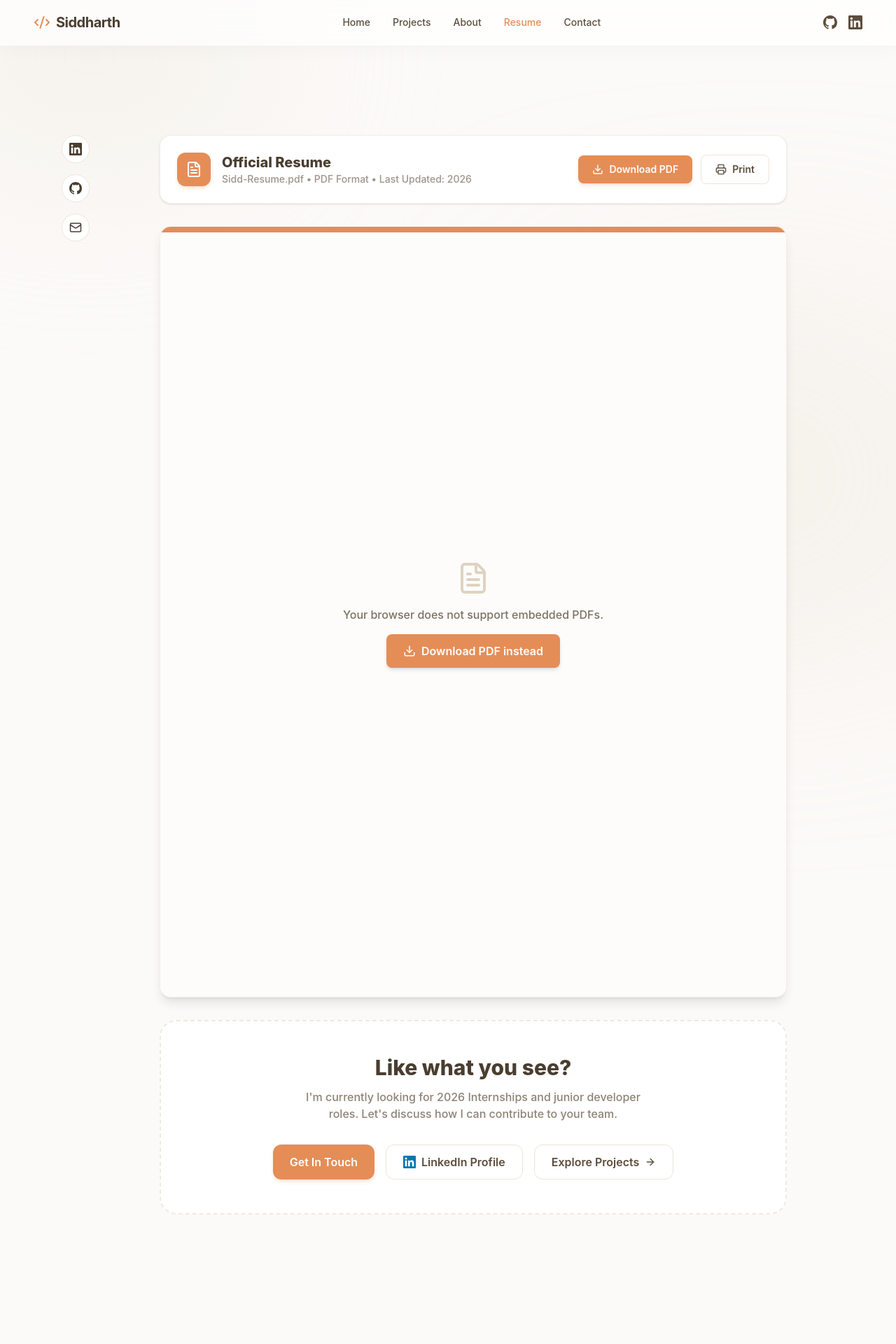
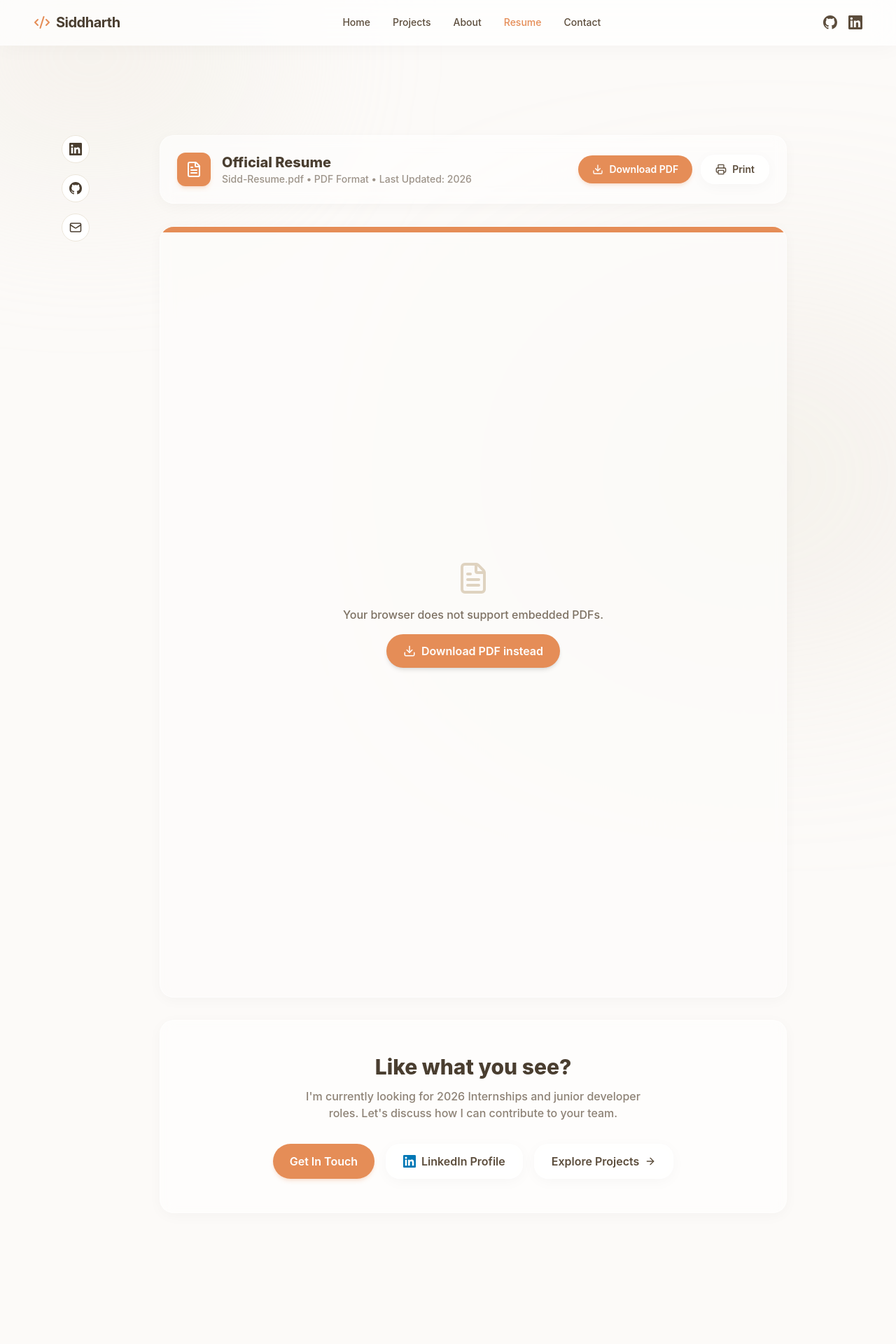
Before and after one commit to sidd-sharma22/sidd-tech, a React (Vite) app in the folder frontend/: page /resume in a window 1280 px wide. Shown: the top 1920 px of the page at 70% size. Built offline with nearby package versions, Linux system fonts and the light colour scheme.

Commit message:
feat: add ProfessionalEcosystem component and About and Resume pages

```diff
--- a/frontend/src/components/home/ProfessionalEcosystem.jsx
+++ b/frontend/src/components/home/ProfessionalEcosystem.jsx
@@ -82,7 +82,7 @@ export default function ProfessionalEcosystem() {
           </p>
 
           {/* Placeholder Contribution Graph */}
-          <div className="w-full h-24 bg-warm-100 rounded-lg flex items-center justify-center overflow-hidden">
+          <div className="w-full h-24 bg-warm-100 rounded-2xl flex items-center justify-center overflow-hidden">
             <div className="flex gap-[2px] flex-wrap p-3">
               {Array.from({ length: 52 * 5 }, (_, i) => {
                 const intensity = Math.random();
--- a/frontend/src/pages/Resume.jsx
+++ b/frontend/src/pages/Resume.jsx
@@ -77,7 +77,7 @@ export default function Resume() {
 
         {/* 1. Top Action Header */}
         <FadeIn>
-          <div className="bg-white rounded-2xl p-4 md:p-6 shadow-sm border border-warm-200/60 flex flex-col sm:flex-row justify-between items-center gap-6">
+          <div className="glass-card p-4 md:p-6 flex flex-col sm:flex-row justify-between items-center gap-6">
             <div className="flex items-center gap-4">
               <div className="w-12 h-12 rounded-xl bg-accent text-white flex items-center justify-center shadow-md shadow-accent/20 shrink-0">
                 <FileText size={24} />
@@ -94,14 +94,14 @@ export default function Resume() {
               <a
                 href={personalInfo.resumeFile}
                 download
-                className="flex-1 sm:flex-none flex items-center justify-center gap-2 bg-accent text-white px-5 py-2.5 rounded-lg font-semibold shadow-md shadow-accent/20 hover:bg-accent-hover transition-colors text-sm"
+                className="flex-1 sm:flex-none flex items-center justify-center gap-2 bg-accent text-white px-5 py-2.5 rounded-full font-semibold shadow-md shadow-accent/20 hover:bg-accent-hover transition-colors text-sm"
               >
                 <Download size={16} />
                 Download PDF
               </a>
               <button
                 onClick={handlePrint}
-                className="flex-1 sm:flex-none flex items-center justify-center gap-2 bg-white text-warm-800 border border-warm-200 px-5 py-2.5 rounded-lg font-semibold hover:bg-warm-50 transition-colors text-sm"
+                className="flex-1 sm:flex-none flex items-center justify-center gap-2 glass-card text-warm-800 border border-warm-200 px-5 py-2.5 rounded-full font-semibold hover:bg-warm-50 transition-colors text-sm"
               >
                 <Printer size={16} />
                 Print
@@ -112,7 +112,7 @@ export default function Resume() {
 
         {/* 2. Resume Preview Container (The PDF Embed) */}
         <FadeIn delay={0.1}>
-          <div className="bg-white rounded-2xl shadow-lg border border-warm-200/60 overflow-hidden relative">
+          <div className="glass-card shadow-lg overflow-hidden relative">
             {/* Top accent bar to mimic paper styling */}
             <div className="absolute top-0 left-0 right-0 h-2 bg-accent z-10" />
 
@@ -132,7 +132,7 @@ export default function Resume() {
                   <a
                     href={personalInfo.resumeFile}
                     download
-                    className="flex items-center gap-2 bg-accent text-white px-6 py-3 rounded-lg font-semibold shadow-md hover:bg-accent-hover transition-colors"
+                    className="flex items-center gap-2 bg-accent text-white px-6 py-3 rounded-full font-semibold shadow-md hover:bg-accent-hover transition-colors"
                   >
                     <Download size={18} />
                     Download PDF instead
@@ -145,7 +145,7 @@ export default function Resume() {
 
         {/* 3. Bottom Call-to-Action (CTA) */}
         <FadeIn delay={0.2}>
-          <div className="bg-white rounded-3xl p-8 md:p-12 text-center border-2 border-dashed border-warm-200/80">
+          <div className="glass-card rounded-3xl p-8 md:p-12 text-center border-2 border-dashed border-warm-200/80">
             <h2 className="text-2xl md:text-3xl font-extrabold text-warm-900 mb-3">
               Like what you see?
             </h2>
@@ -156,7 +156,7 @@ export default function Resume() {
             <div className="flex flex-wrap justify-center gap-3 md:gap-4">
               <a
                 href="/contact"
-                className="flex items-center gap-2 bg-accent text-white px-6 py-3 rounded-xl font-semibold shadow-md shadow-accent/20 hover:bg-accent-hover hover:-translate-y-0.5 transition-all text-sm md:text-base"
+                className="flex items-center gap-2 bg-accent text-white px-6 py-3 rounded-full font-semibold shadow-md shadow-accent/20 hover:bg-accent-hover hover:-translate-y-0.5 transition-all text-sm md:text-base"
               >
                 Get In Touch
               </a>
@@ -164,14 +164,14 @@ export default function Resume() {
                 href={personalInfo.linkedin}
                 target="_blank"
                 rel="noreferrer"
-                className="flex items-center gap-2 bg-white text-warm-800 border border-warm-200 px-6 py-3 rounded-xl font-semibold hover:bg-warm-50 hover:-translate-y-0.5 transition-all text-sm md:text-base"
+                className="flex items-center gap-2 glass-card text-warm-800 border border-warm-200 px-6 py-3 rounded-full font-semibold hover:bg-warm-50 hover:-translate-y-0.5 transition-all text-sm md:text-base"
               >
                 <LinkedinIcon size={18} className="text-[#0077B5]" />
                 LinkedIn Profile
               </a>
               <a
                 href="/projects"
-                className="flex items-center gap-2 bg-white text-warm-800 border border-warm-200 px-6 py-3 rounded-xl font-semibold hover:bg-warm-50 hover:-translate-y-0.5 transition-all text-sm md:text-base"
+                className="flex items-center gap-2 glass-card text-warm-800 border border-warm-200 px-6 py-3 rounded-full font-semibold hover:bg-warm-50 hover:-translate-y-0.5 transition-all text-sm md:text-base"
               >
                 Explore Projects
                 <ArrowRight size={16} />
```
Also changed, not shown: frontend/src/pages/About.jsx (+11 -11 lines).
